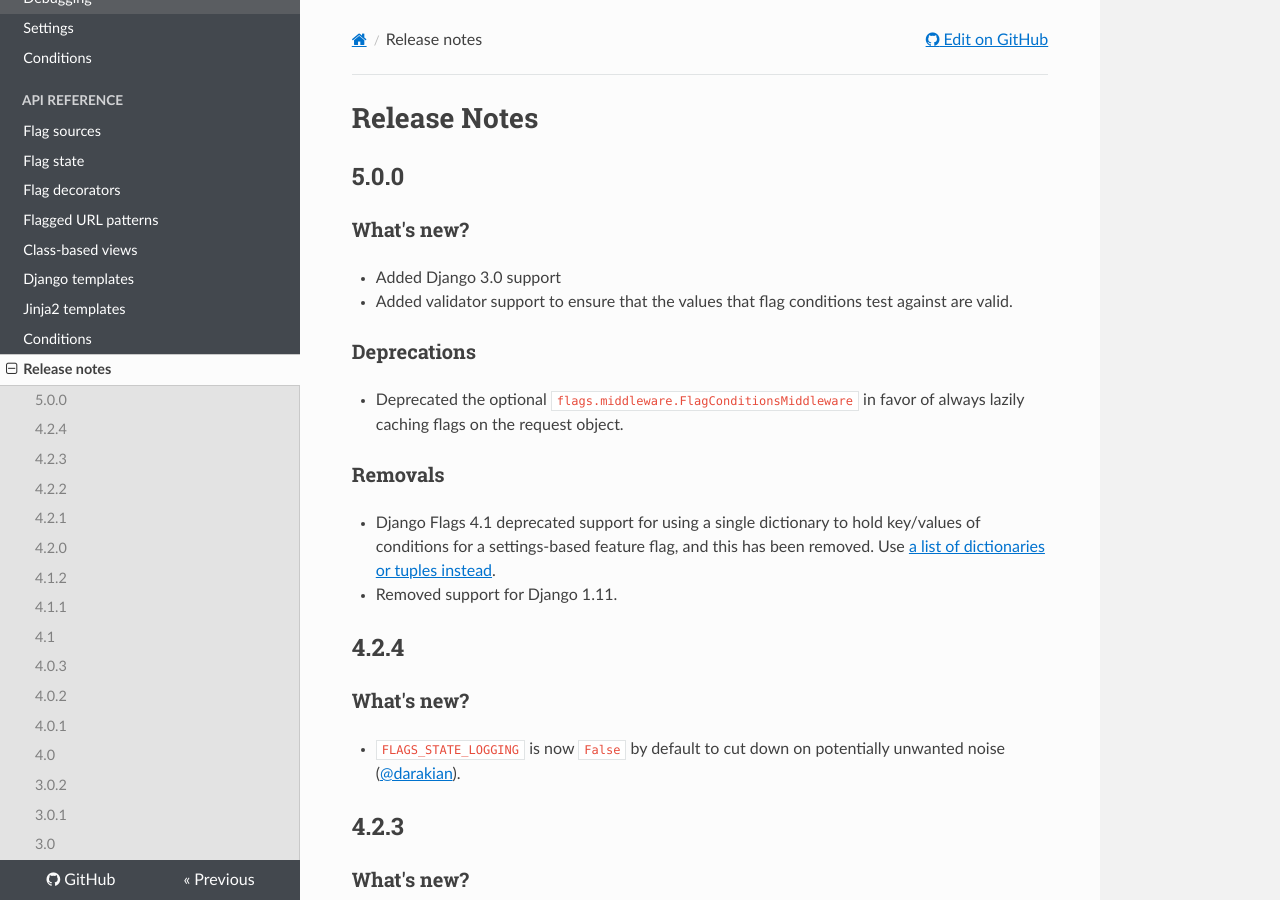
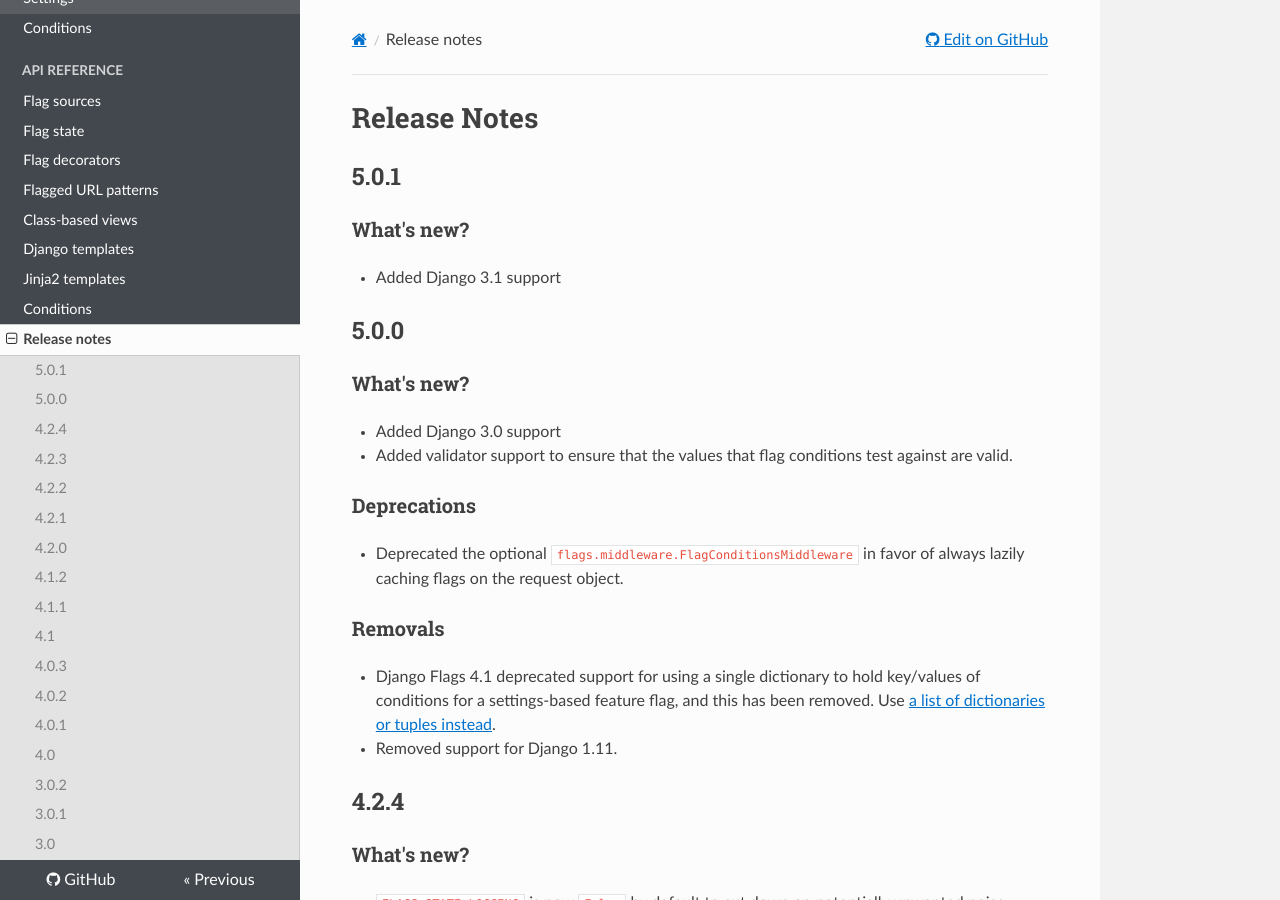
Before and after one commit to cfpb/django-flags, an MkDocs documentation site: the page built from docs/releasenotes.md, in a window 1280 px wide and 900 px high. Built offline with MkDocs 1.6.1, drawn with Linux system fonts in a browser that asks for light colours; nearby versions of some CDN libraries; old or Windows-style settings are respelled for this version of MkDocs.

Commit message:
Update release notes for 5.0.1

```diff
--- a/docs/releasenotes.md
+++ b/docs/releasenotes.md
@@ -1,4 +1,11 @@
 # Release Notes
+
+## 5.0.1
+
+### What's new?
+
+- Added Django 3.1 support
+
 
 ## 5.0.0
 
```
